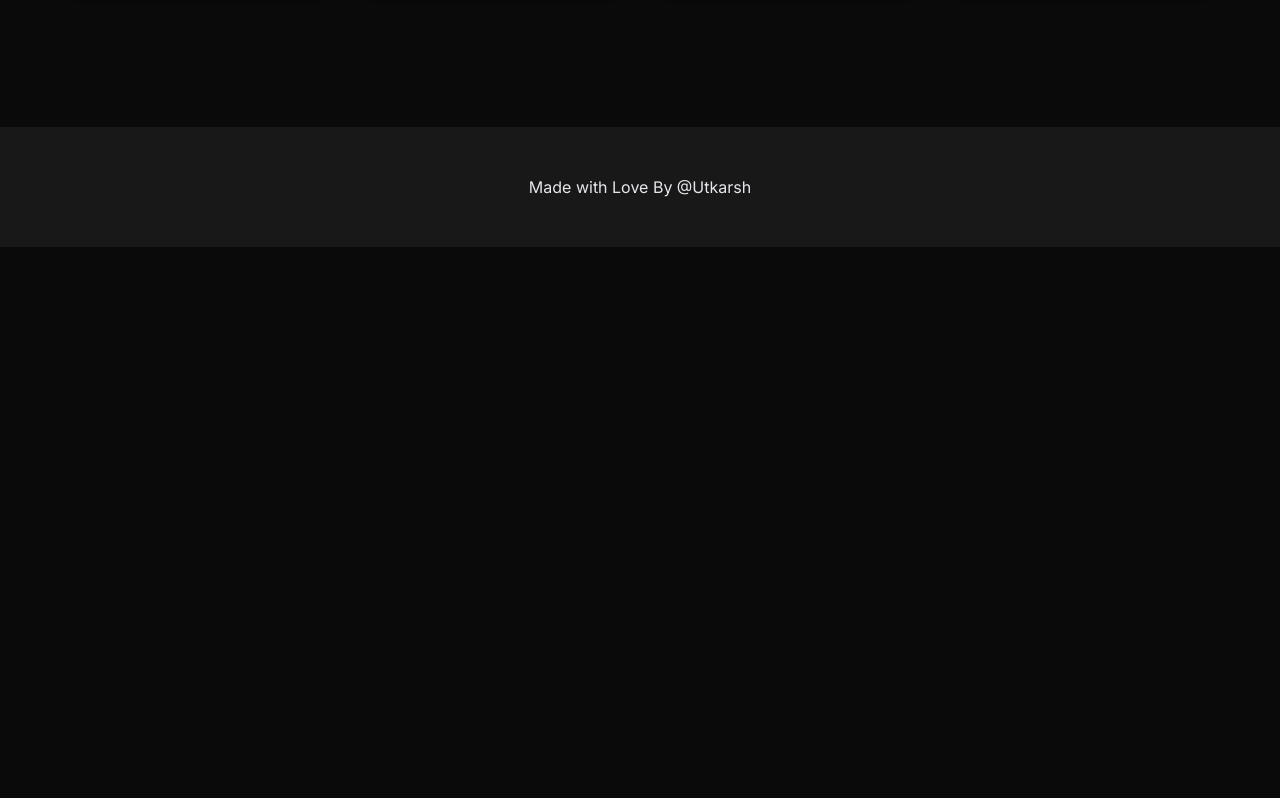
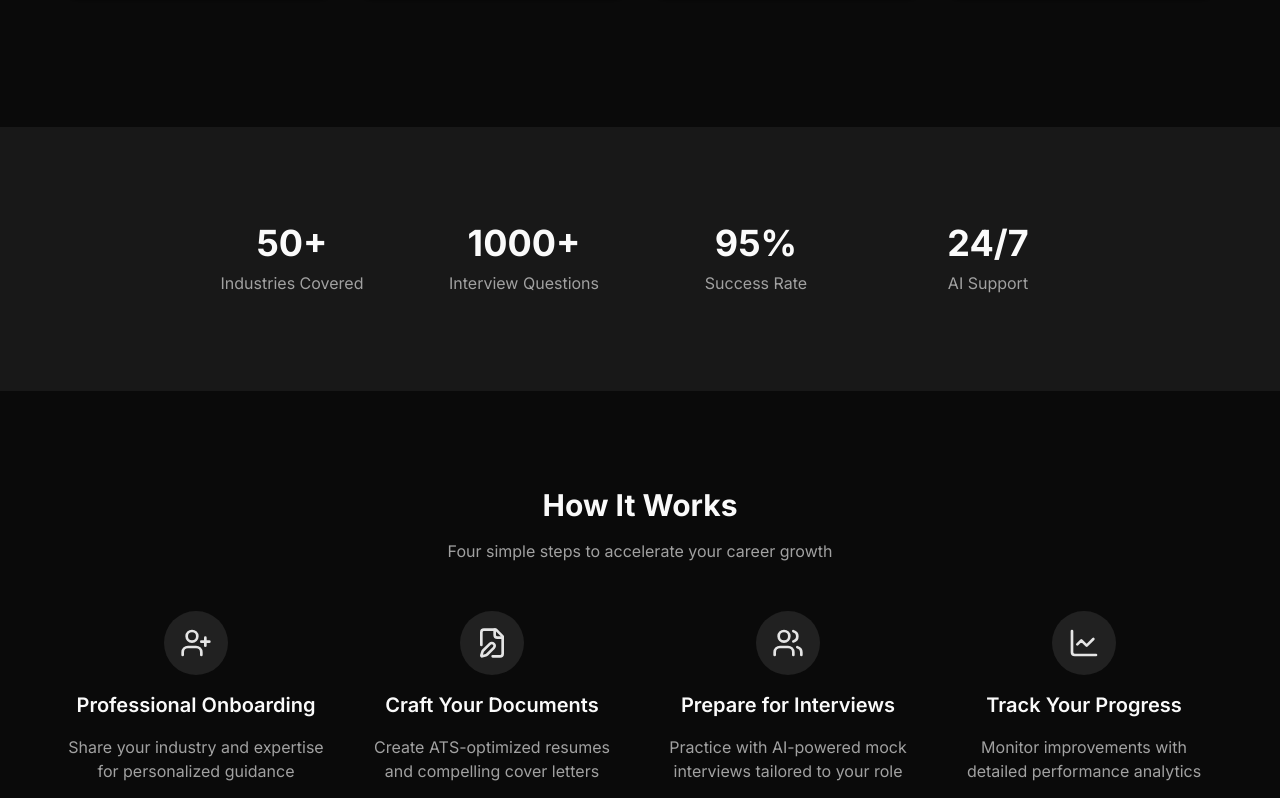
Before and after one commit to utkarshp579/career_orbit, a Next.js app: page / in a window 1280 px wide. Shown: the part 1802-2600 px from the top of the page. Before the commit the page ends 2049 px from the top, so only its background shows below. Built offline with nearby package versions, Linux system fonts and the light colour scheme; no server answers.

Commit message:
features , stats , howItworks section added

```diff
--- a/app/page.jsx
+++ b/app/page.jsx
@@ -2,6 +2,7 @@
 import { Button } from "@/components/ui/button";
 import { Card, CardContent } from "@/components/ui/card";
 import { features } from "@/data/features";
+import { howItWorks } from "@/data/howItWorks";
 import Image from "next/image";
 
 export default function Home() {
@@ -37,6 +38,62 @@
           </div>
         </div>
       </section>
+
+      {/* Stats Section */}
+      <section className="w-full py-12 md:py-24 bg-muted/50">
+        <div className="container mx-auto px-4 md:px-6">
+          <div className="grid grid-cols-2 md:grid-cols-4 gap-8 max-w-4xl mx-auto text-center">
+            <div className="flex flex-col items-center justify-center space-y-2">
+              <h3 className="text-4xl font-bold">50+</h3>
+              <p className="text-muted-foreground">Industries Covered</p>
+            </div>
+            <div className="flex flex-col items-center justify-center space-y-2">
+              <h3 className="text-4xl font-bold">1000+</h3>
+              <p className="text-muted-foreground">Interview Questions</p>
+            </div>
+            <div className="flex flex-col items-center justify-center space-y-2">
+              <h3 className="text-4xl font-bold">95%</h3>
+              <p className="text-muted-foreground">Success Rate</p>
+            </div>
+            <div className="flex flex-col items-center justify-center space-y-2">
+              <h3 className="text-4xl font-bold">24/7</h3>
+              <p className="text-muted-foreground">AI Support</p>
+            </div>
+          </div>
+        </div>
+      </section>
+
+      {/* How It Works Section */}
+      <section className="w-full py-12 md:py-24 bg-background">
+        <div className="container mx-auto px-4 md:px-6">
+          <div className="text-center max-w-3xl mx-auto mb-12">
+            <h2 className="text-3xl font-bold mb-4">How It Works</h2>
+            <p className="text-muted-foreground">
+              Four simple steps to accelerate your career growth
+            </p>
+          </div>
+
+          <div className="grid grid-cols-1 md:grid-cols-2 lg:grid-cols-4 gap-8 max-w-6xl mx-auto">
+            {howItWorks.map((item, index) => (
+              <div
+                key={index}
+                className="flex flex-col items-center text-center space-y-4"
+              >
+                <div className="w-16 h-16 rounded-full bg-primary/10 flex items-center justify-center">
+                  {item.icon}
+                </div>
+                <h3 className="font-semibold text-xl">{item.title}</h3>
+                <p className="text-muted-foreground">{item.description}</p>
+              </div>
+            ))}
+          </div>
+        </div>
+      </section>
+
     </div>
   );
 }
+
+
+// further could make data file for statsSection.
+// Design inspiration could take from behance and rebel
```
